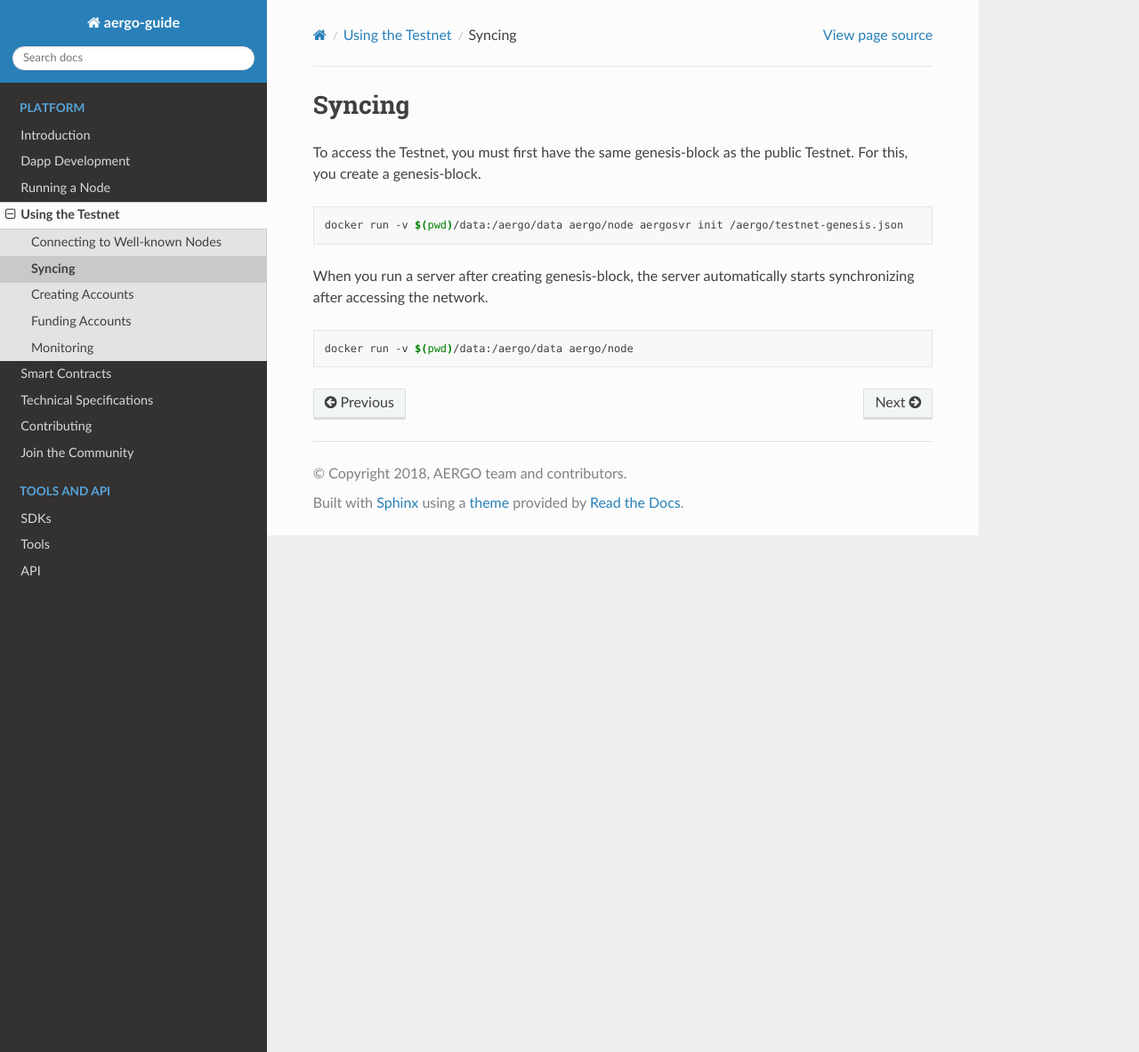
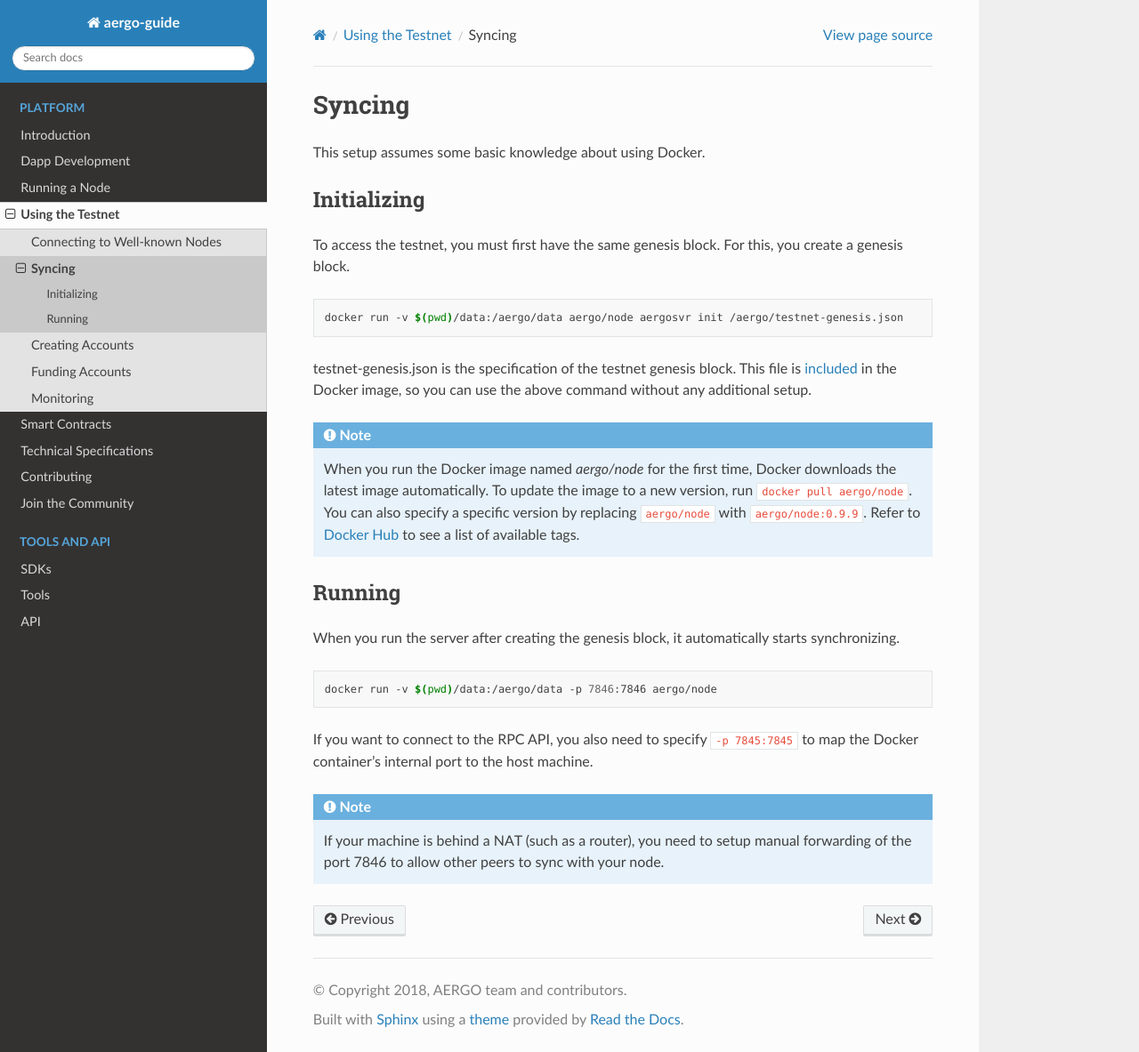
Before and after one commit to aergoio/guide, a Sphinx documentation site: the page built from source/using-testnet/syncing.rst, in a window 1280 px wide and 1183 px high. Shown: the whole window at 89% size. Built offline with Sphinx 7.4.7 and the Read the Docs theme 2.0.0, drawn with Linux system fonts in a browser that asks for light colours.

Commit message:
Add more explanations to testnet sync

```diff
--- a/source/using-testnet/accounts.rst
+++ b/source/using-testnet/accounts.rst
@@ -10,7 +10,7 @@ There are several methods to create accounts.
 
    .. code-block:: shell
 
-        docker run --rm --net=host aergo/node aergocli account new
+        docker run --rm --net=host aergo/tools aergocli account new
 
 2. To create an account without a node (aka offline):
 
--- a/source/using-testnet/syncing.rst
+++ b/source/using-testnet/syncing.rst
@@ -1,14 +1,38 @@
 Syncing
 =======
 
-To access the Testnet, you must first have the same genesis-block as the public Testnet. For this, you create a genesis-block.
+This setup assumes some basic knowledge about using Docker.
+
+Initializing
+------------
+
+To access the testnet, you must first have the same genesis block. For this, you create a genesis block.
 
 .. code-block:: shell
 
     docker run -v $(pwd)/data:/aergo/data aergo/node aergosvr init /aergo/testnet-genesis.json
 
-When you run a server after creating genesis-block, the server automatically starts synchronizing after accessing the network.
+testnet-genesis.json is the specification of the testnet genesis block.
+This file is `included <https://github.com/aergoio/aergo-docker/blob/8dbb2eeec271e2b6371587512614fc57e2dd7360/node/testnet-genesis.json>`_ in the Docker image,
+so you can use the above command without any additional setup.
+
+.. note::
+
+   When you run the Docker image named `aergo/node` for the first time, Docker downloads the latest image automatically.
+   To update the image to a new version, run :code:`docker pull aergo/node`.
+   You can also specify a specific version by replacing :code:`aergo/node` with :code:`aergo/node:0.9.9`.
+   Refer to `Docker Hub <https://hub.docker.com/r/aergo/node/>`_ to see a list of available tags.
+
+Running
+-------
+
+When you run the server after creating the genesis block, it automatically starts synchronizing.
 
 .. code-block:: shell
 
-    docker run -v $(pwd)/data:/aergo/data aergo/node
+    docker run -v $(pwd)/data:/aergo/data -p 7846:7846 aergo/node
+
+If you want to connect to the RPC API, you also need to specify :code:`-p 7845:7845` to map the Docker container's internal port to the host machine.
+
+.. note::
+   If your machine is behind a NAT (such as a router), you need to setup manual forwarding of the port 7846 to allow other peers to sync with your node.
```
